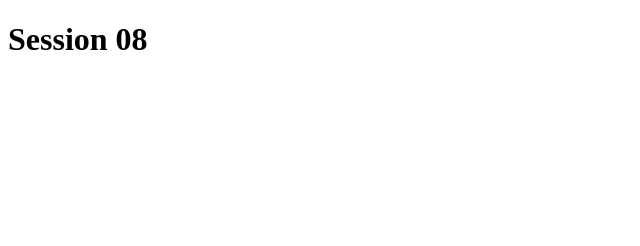
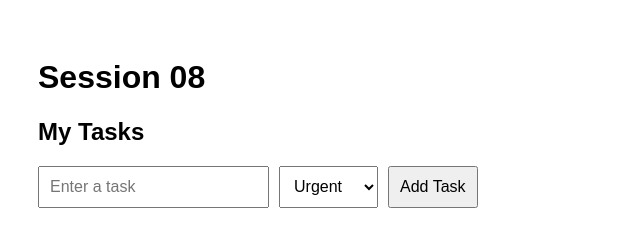
Before and after one commit to notfreephilly/wave-13-lvl2, a plain HTML site: page mentee/sessions/08-event-listeners/index.html in a window 1280 px wide. Shown: the whole page, without its empty margins (0-640 px from the left). Drawn offline with Linux system fonts and the light colour scheme.

Commit message:
updated 08 files

```diff
--- a/mentee/sessions/08-event-listeners/index.html
+++ b/mentee/sessions/08-event-listeners/index.html
@@ -1,18 +1,43 @@
-<!DOCTYPE html>
+<!doctype html>
 <html lang="en">
+
 <head>
   <meta charset="UTF-8" />
   <meta name="viewport" content="width=device-width, initial-scale=1" />
   <title>Session 08 — Event Listeners</title>
-  <!-- Add your own style.css here when you have one. -->
+  <link rel="stylesheet" href="styles.css" />
 </head>
+
 <body>
   <h1>Session 08</h1>
+  <!-- Predection and parsons 1  -->
+  <h2>My Tasks</h2>
 
-  <!-- Build your page here. From session 7 the markup is part of the work:
-       a heading, something for a summary, and an empty list with an id. -->
+  <form id="task-form">
+    <input id="task-input" type="text" placeholder="Enter a task" required />
 
-  <!-- CHANGE THE FILE NAME BELOW: predict.js, parsons.js or make.js -->
-  <script src="make.js" defer></script>
+    <select id="priority-select">
+      <option value="1">Urgent</option>
+      <option value="2">Medium</option>
+      <option value="3">Low</option>
+    </select>
+
+    <button type="submit">Add Task</button>
+  </form>
+
+  <ul id="task-list"></ul>
+
+  <!-- Trace Review -->
+  <!-- <h1>Click Counter</h1>
+
+  <button id="btn">Click me</button> -->
+
+  <!-- Parsons 2 -->
+  <!-- <h1>My Tasks</h1>
+  <ul id="task-list"></ul>
+   -->
+
+  <script src="predict.js"></script>
 </body>
+
 </html>
--- /dev/null
+++ b/mentee/sessions/08-event-listeners/styles.css
@@ -0,0 +1,25 @@
+body {
+    font-family: Arial, sans-serif;
+    padding: 30px;
+}
+
+form {
+    display: flex;
+    gap: 10px;
+}
+
+input,
+select,
+button {
+    padding: 10px;
+    font-size: 16px;
+}
+
+li {
+    margin: 10px 0;
+}
+
+li button {
+    margin-left: 15px;
+    cursor: pointer;
+}
```
Also changed, not shown: mentee/sessions/08-event-listeners/predict.js (line endings or trailing spaces).
